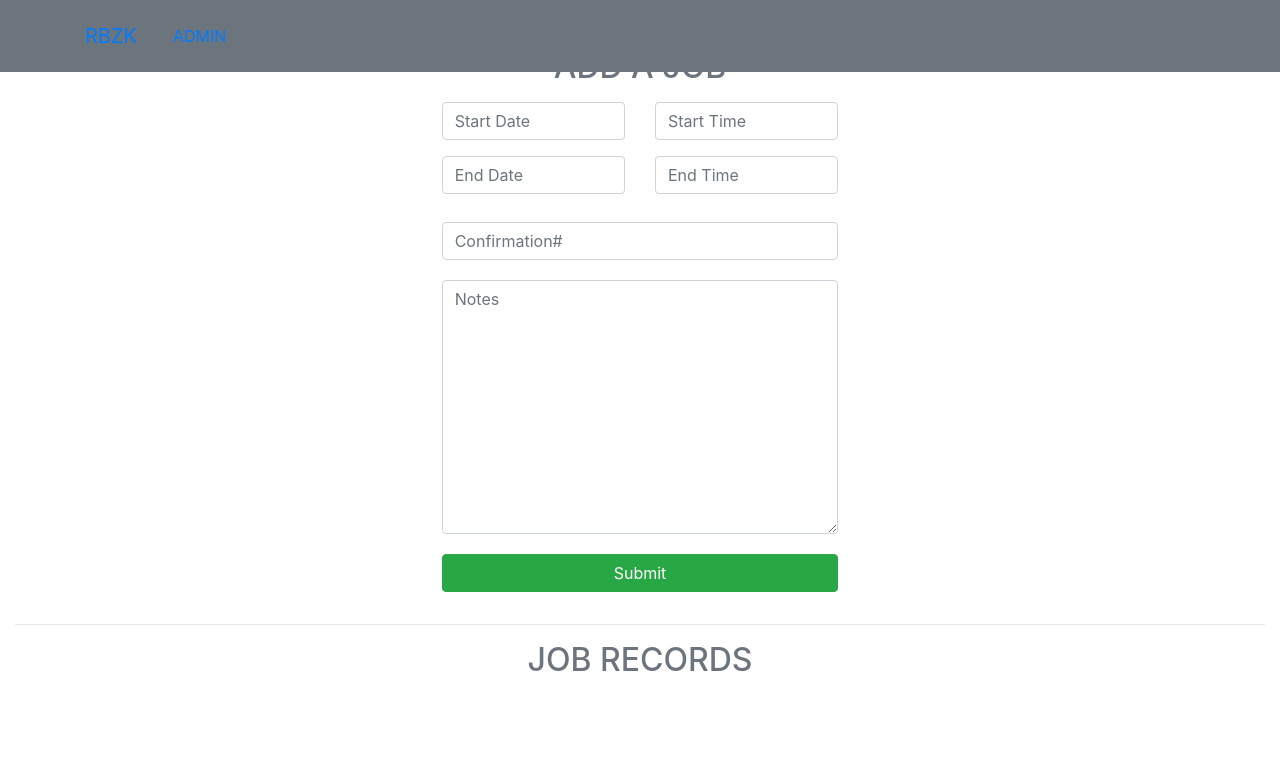
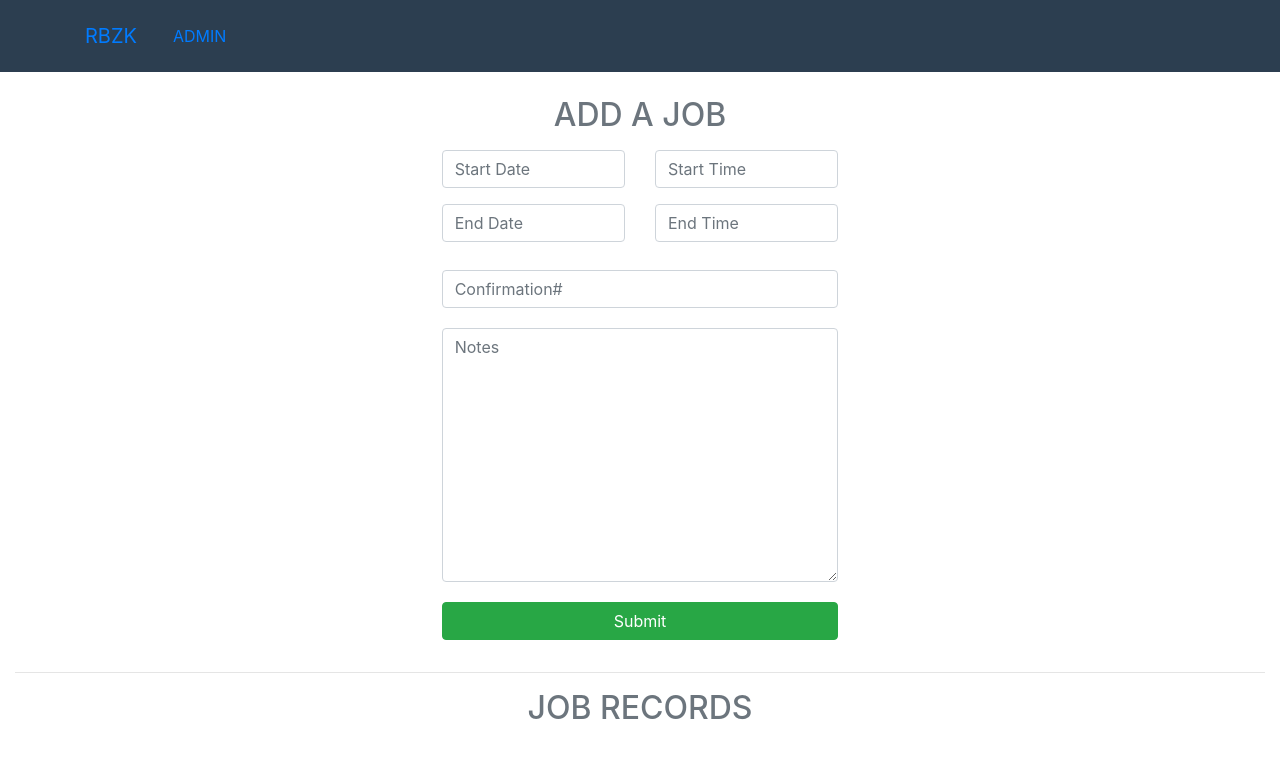
Before and after one commit to nick-rbzk/rbzk_pro, a Django app: page /jobs/ in a window 1280 px wide. Shown: the top 759 px of the page. Run offline with Django 4.2, Linux system fonts and the light colour scheme; data that the repository does not hold is empty; parts of the project's set-up code (start-up, migrations or seed data) failed here and were passed over; some libraries are stand-ins or nearby versions.

Commit message:
Style and bootstrap grid improvements.

```diff
--- a/home/templates/jobs.html
+++ b/home/templates/jobs.html
@@ -19,13 +19,20 @@
         <!-- Google fonts-->
         <link href="https://fonts.googleapis.com/css?family=Montserrat:400,700" rel="stylesheet" type="text/css" />
         <link href="https://fonts.googleapis.com/css?family=Lato:400,700,400italic,700italic" rel="stylesheet" type="text/css" />
+
         <!-- Core theme CSS (includes Bootstrap)-->
+        <link type="text/css" rel="stylesheet" href="{% static '/home_page/css/theme-styles.min.css' %}"/>
+        <!-- <link type="text/css" rel="stylesheet" href="{% static '/home_page/css/custom-styles.css' %}"/> -->
+        <!-- <link type="text/css" rel="stylesheet" href="{% static '/home_page/css/styles.css' %}"/> -->
+
         <link rel="stylesheet" href="https://cdn.jsdelivr.net/npm/bootstrap@4.0.0/dist/css/bootstrap.min.css" integrity="sha384-Gn5384xqQ1aoWXA+058RXPxPg6fy4IWvTNh0E263XmFcJlSAwiGgFAW/dAiS6JXm" crossorigin="anonymous">
-        <link href="{% static '/home_page/css/styles.css' %}" rel="stylesheet" />
+
         <link href="{% static '/home_page/jq-ui/jquery-ui.min.css' %}" rel="stylesheet" />
         <link href="{% static '/home_page/jq-ui/jquery-ui.structure.min.css' %}" rel="stylesheet" />
         <link href="{% static '/home_page/jq-ui/jquery-ui.theme.min.css' %}" rel="stylesheet" />
+
 	    <meta name="robots" content="noindex,nofollow">
+
         <style>
             .custom-button {
                 width: 100%;
@@ -38,12 +45,18 @@
             }
             .flex-container .custom-card{
                     margin: 10px 0 10px 0;
-                }
+            }
+            .bold-header{
+                font-weight: bold;
+            }
+            .nav-bar-bg {
+                background-color: rgba(44, 62, 80, 1) !important;
+            }
         </style>
     </head>
     <body id="page-top">
         <!-- Navigation-->
-        <nav class="navbar navbar-expand-lg bg-secondary text-uppercase fixed-top" id="mainNav">
+        <nav class="navbar navbar-expand-lg nav-bar-bg text-uppercase fixed-top" id="mainNav">
             <div class="container">
                 <a class="navbar-brand" href="{% url 'home_page' %}">RBZK</a>
                 <button class="navbar-toggler text-uppercase font-weight-bold bg-primary text-white rounded" type="button" data-bs-toggle="collapse" data-bs-target="#navbarResponsive" aria-controls="navbarResponsive" aria-expanded="false" aria-label="Toggle navigation">
@@ -66,9 +79,9 @@
                 <div class="row mt-2">
                     <div class="col-12">
                         <div class="row">
-                            <div class="col-1 col-sm-1 col-md-1 col-lg-3 col-xl-4"></div>
-                            <div class="col-10 col-sm-10 col-md-10 col-lg-6 col-xl-4">
-                                <h2 class="page-section-heading text-center text-uppercase text-secondary mb-2">
+                            <div class="col-1 col-sm-1 col-md-2 col-lg-3 col-xl-4"></div>
+                            <div class="col-10 col-sm-10 col-md-8 col-lg-6 col-xl-4">
+                                <h2 class="page-section-heading text-center text-uppercase text-secondary mt-5 mb-2">
                                     Add A Job
                                 </h2>
                                 <form action="{% url 'jobs_page' %}" method="post">
@@ -101,7 +114,7 @@
                                     </div>
                                 </form>
                             </div>
-                            <div class="col-1 col-sm-1 col-md-1 col-lg-3 col-xl-4"></div>
+                            <div class="col-1 col-sm-1 col-md-2 col-lg-3 col-xl-4"></div>
                         </div>
                     </div>
                 </div>
@@ -117,7 +130,7 @@
                         {% for w in weeks %}
                         <div class="card custom-card">
                             <div class="card-header">
-                                <h6>
+                                <h6 class="bold-header">
                                     Week: {{ w.week_start|date_format }} -> {{w.week_end|date_format }}
                                 </h6>
                             </div>
@@ -134,7 +147,7 @@
                                 {% endfor %}
                             </ul>
                             <div class="card-footer">
-                                <h6>Total:
+                                <h6 class="bold-header">Total:
                                     <span class="badge badge-info">
                                         {{ w.jobs_time|duration }}
                                     </span>
```
